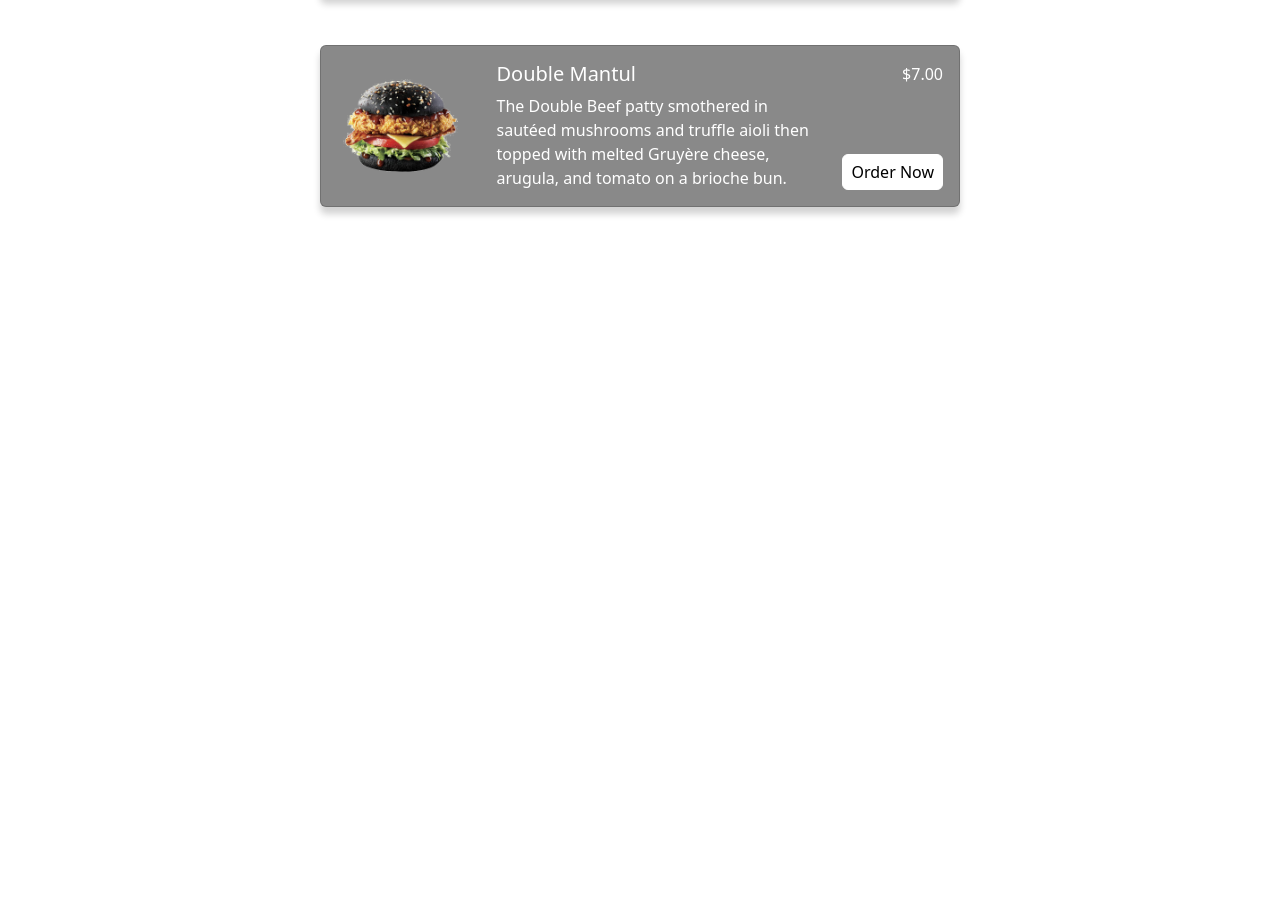
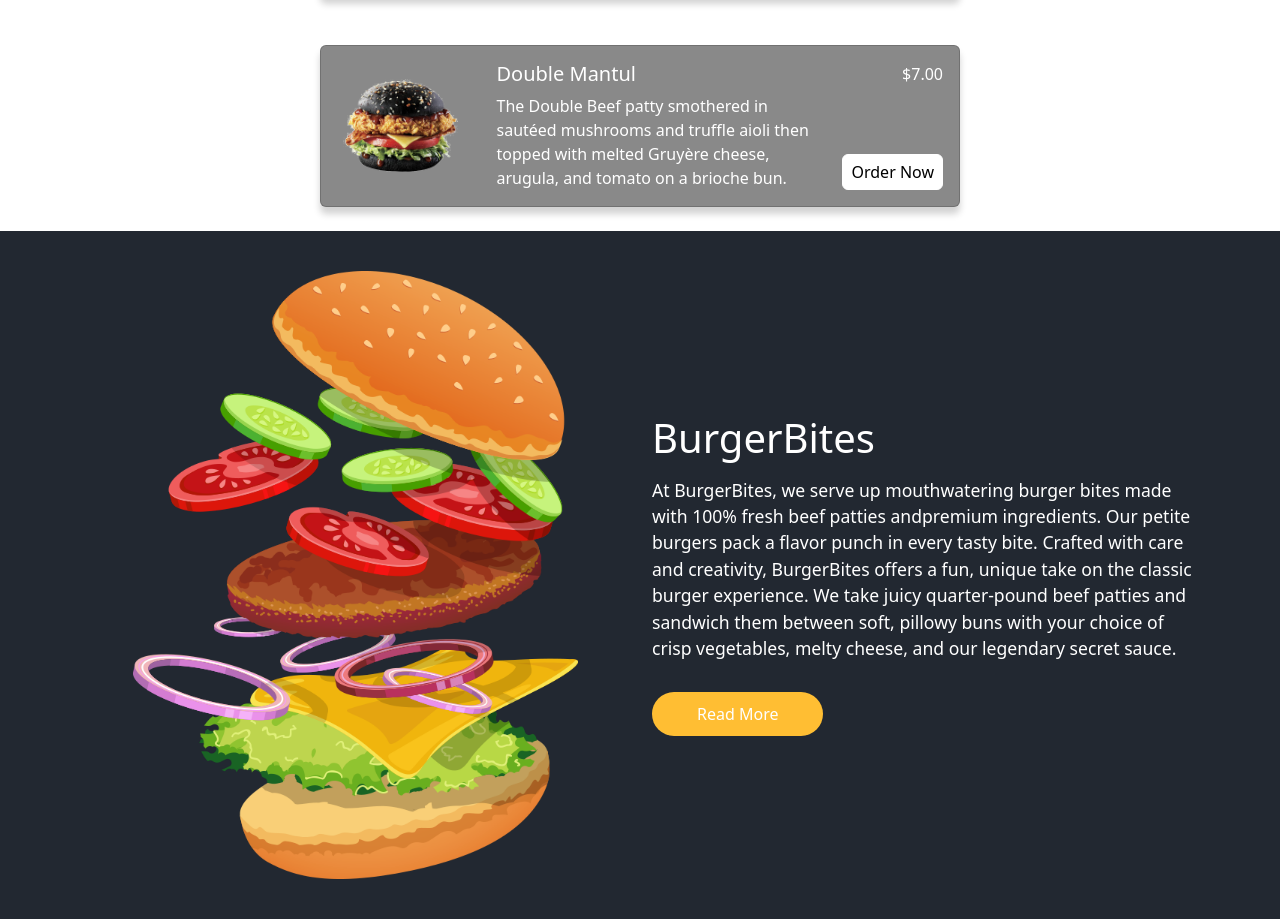
Before and after one commit to jhoniananta/jhoniananta.github.io, a plain HTML site: page index.html in a window 1280 px wide. Shown: the part 1553-2472 px from the top of the page. Before the commit the page ends 1784 px from the top, so only its background shows below. Drawn offline with nearby package versions, Linux system fonts and the light colour scheme.

Commit message:
pembuatan section about

```diff
--- a/css/style.css
+++ b/css/style.css
@@ -16,12 +16,12 @@ a:focus {
     flex-direction: column;
 }
 
-/* Custom Navbar */
+/* Custom Navbar when scrolled */
 .navbar{
   transition: all 0.6s;
 }
 .navbar-scrolled{
-  background-color: black;
+  background-color: #222831;
   box-shadow: 0 3px 10px rgba(0, 0, 0, 0.15);
 }
 
@@ -133,12 +133,39 @@ a:focus {
   color: black;
 }
 
+/* Section menu for responsive (mobile) */
 @media screen and (max-width:475px) {
   .card {
-    font-size: 1em;
+    font-size: 1.2em;
+    flex-direction: column;
+  }
+  .card img{
+    max-width: 100%;
+    margin: auto;
+    padding: 0.6em;
+    border-radius: 0.7em;
+  }
+
+  .text-section{
+    max-width: 90%;
+  }
+
+  .card-body{
+    display: flex;
+    flex-direction: column;
+    justify-content: space-between;
+  }
+
+  .cta-section{
+    max-width: 100%;
+    margin-top: 10px;
+    display:flex;
+    flex-direction: row;
+    justify-content: space-between;
   }
 }
 
+/* CSS for dark card */
 .card-dark{
   background-color: #898989;
   color: #ffffff;
@@ -151,10 +178,47 @@ a:focus {
 }
 
 
-/* Custom About CSS */
+/* Section Custom About CSS */
 
-.bg-about{
+.about_section {
   background: #222831;
-  height: 100%;
-  max-height: 100vh;
+  color: #ffffff;
 }
+
+.about_section .row {
+  align-items: center;
+}
+
+.about_section .img-box {
+  position: relative;
+  display: flex;
+  justify-content: center;
+}
+
+.about_section .img-box img {
+  padding: 2.5rem 0 2.5rem 0;
+  width: 100%;
+  max-width: 445px;
+  position: relative;
+  z-index: 2;
+}
+
+.about_section .detail-box p {
+  font-size: 1.1rem;
+  margin-top: 15px;
+}
+
+.about_section .detail-box a {
+  display: inline-block;
+  padding: 10px 45px;
+  background-color: #ffbe33;
+  color: #ffffff;
+  border-radius: 45px;
+  transition: all 0.3s;
+  border: none;
+  margin-top: 15px;
+}
+
+.about_section .detail-box a:hover {
+  background-color: #e69c00;
+}
--- a/index.html
+++ b/index.html
@@ -3,7 +3,7 @@
   <head>
     <meta charset="UTF-8" />
     <meta name="viewport" content="width=device-width, initial-scale=1.0" />
-    <!-- Bootstrap and CSS -->
+    <!-- Bootstrap5 and CSS -->
     <link
       rel="stylesheet"
       href="https://cdn.jsdelivr.net/npm/bootstrap@5.3.2/dist/css/bootstrap.min.css"
@@ -51,7 +51,7 @@
                 <li class="nav-item ms-2 ms-md-0">
                   <a class="nav-link" aria-current="page" href="#home">Home</a>
                 </li>
-                <li class="nav-item">
+                <li class="nav-item ms-2 ms-md-0">
                   <a class="nav-link" href="#menu">Menu</a>
                 </li>
                 <li class="nav-item ms-2 ms-md-0">
@@ -253,8 +253,31 @@
     </section>
 
     <!-- Section About -->
-    <section id="about" class="bg-about my-4 mx-2">
-
+    <section class="about_section layout_padding" id="about">
+      <div class="container ">
+        <div class="row">
+          <div class="col-md-6 ">
+            <div class="img-box">
+              <img src="img/about-img.png" alt="about">
+            </div>
+          </div>
+          <div class="col-md-6">
+            <div class="detail-box">
+              <div class="heading_container">
+                <h1>
+                  BurgerBites
+                </h1>
+              </div>
+              <p>
+                At BurgerBites, we serve up mouthwatering burger bites made with 100% fresh beef patties andpremium ingredients. Our petite burgers pack a flavor punch in every tasty bite. Crafted with care and creativity, BurgerBites offers a fun, unique take on the classic burger experience. We take juicy quarter-pound beef patties and sandwich them between soft, pillowy buns with your choice of crisp vegetables, melty cheese, and our legendary secret sauce.
+              </p>
+              <a target="_blank" href="https://www.britannica.com/topic/Burger-King-Corporation">
+                Read More
+              </a>
+            </div>
+          </div>
+        </div>
+      </div>
     </section>
 
     <!-- Import Bootstrap5 and popper JS -->
```
